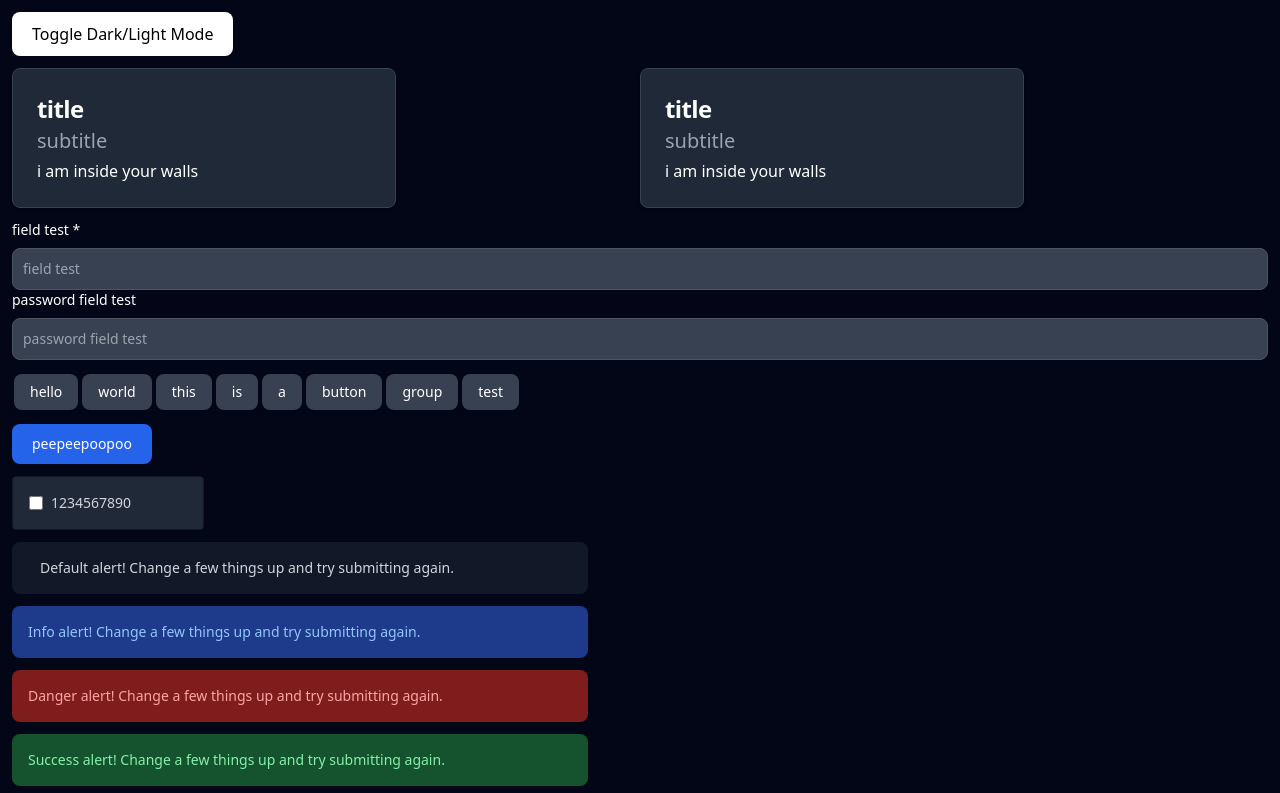
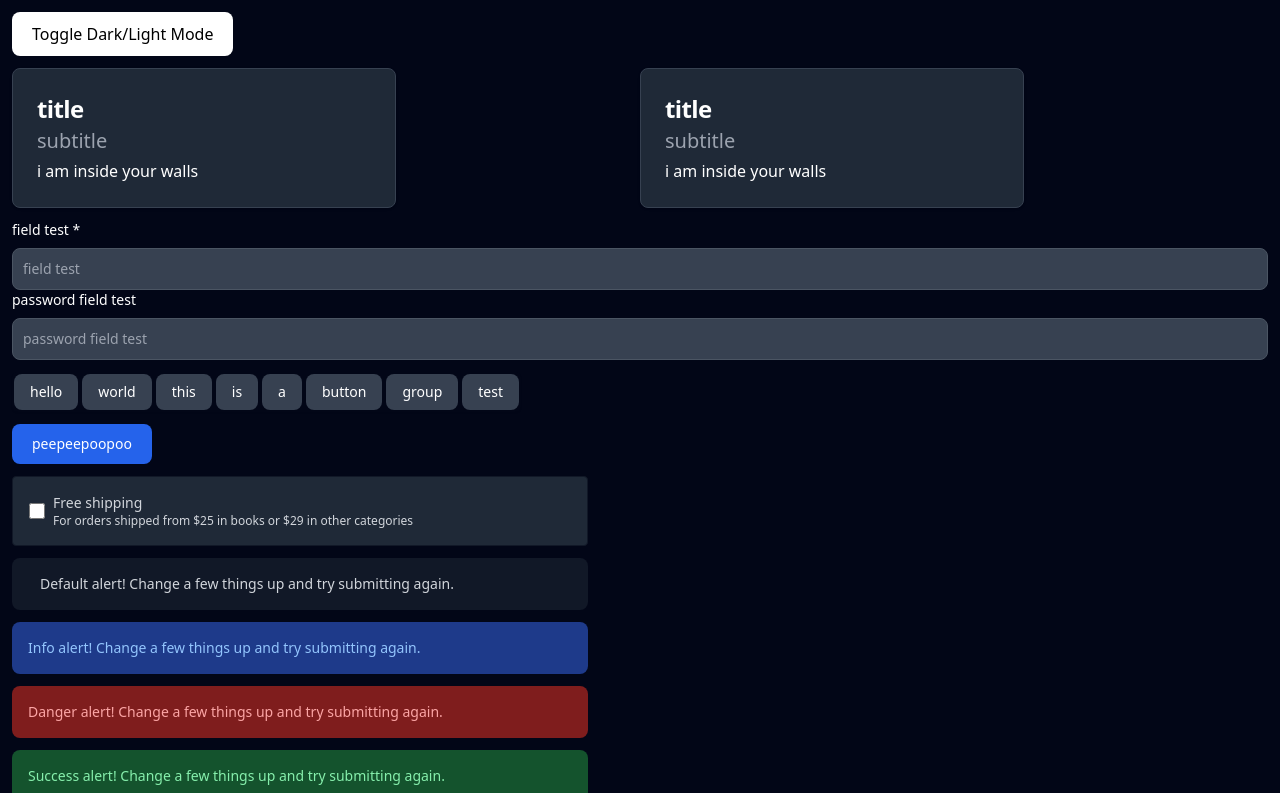
Before and after one commit to maximilianoluci/vue-playground, a Vue app: page / in a window 1280 px wide. Shown: the top 793 px of the page. Built offline with nearby package versions, Linux system fonts and the light colour scheme.

Commit message:
added subtitle to checkbox

```diff
--- a/src/components/checkbox/CheckboxComponent.vue
+++ b/src/components/checkbox/CheckboxComponent.vue
@@ -1,24 +1,34 @@
 <template>
   <div
-    class="flex items-center ps-4 border border-gray-300 bg-gray-200 rounded dark:border-gray-900 dark:bg-gray-800"
+    class="flex items-center p-4 border border-gray-300 bg-gray-200 rounded dark:border-gray-900 dark:bg-gray-800"
   >
+    <div class="flex items-center h-5">
       <input
-      id="bordered-checkbox-1"
+        id="helper-checkbox"
+        aria-describedby="helper-checkbox-text"
         type="checkbox"
         value=""
-      name="bordered-checkbox"
         class="w-4 h-4 text-blue-600 bg-gray-100 border-gray-300 rounded focus:ring-blue-500 dark:focus:ring-blue-600 dark:ring-offset-gray-800 focus:ring-2 dark:bg-gray-700 dark:border-gray-600"
       />
-    <label
-      for="bordered-checkbox-1"
-      class="w-full py-4 ms-2 text-sm font-medium text-gray-900 dark:text-gray-300"
-      >{{ text }}</label
+    </div>
+    <div class="ms-2 text-sm">
+      <label for="helper-checkbox" class="font-medium text-gray-900 dark:text-gray-300">{{
+        text
+      }}</label>
+      <p
+        v-if="subtitle !== null"
+        id="helper-checkbox-text"
+        class="text-xs font-normal text-gray-500 dark:text-gray-300"
       >
+        {{ subtitle }}
+      </p>
+    </div>
   </div>
 </template>
 
 <script setup lang="ts">
 defineProps<{
   text: string;
+  subtitle: string;
 }>();
 </script>
--- a/src/views/HomeView.vue
+++ b/src/views/HomeView.vue
@@ -30,7 +30,12 @@
       <button-group-component class="mt-3" :items="buttonItems" />
     </div>
     <dropdown-component title="peepeepoopoo" :hideCaret="true" :items="dropdownItems" />
-    <div class="max-w-48 mt-3 mb-3"><checkbox-component text="1234567890" /></div>
+    <div class="max-w-xl mt-3 mb-3">
+      <checkbox-component
+        text="Free shipping"
+        subtitle="For orders shipped from $25 in books or $29 in other categories"
+      />
+    </div>
     <div class="grid grid-rows-6 gap-3 max-w-xl mb-3">
       <alert-component text="Change a few things up and try submitting again." icon="info-circle" />
       <alert-component text="Change a few things up and try submitting again." color="info" />
```
Lines whose indentation alone changed are shown as unchanged.
